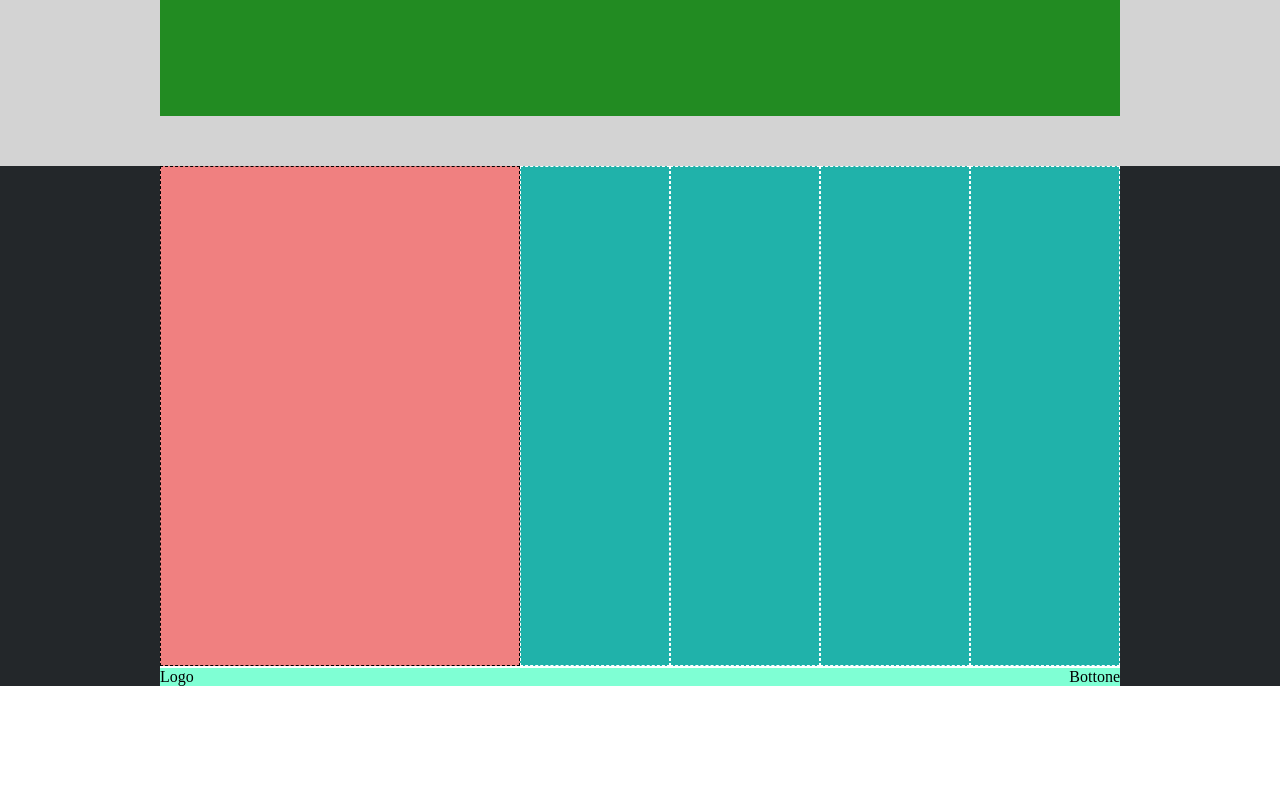
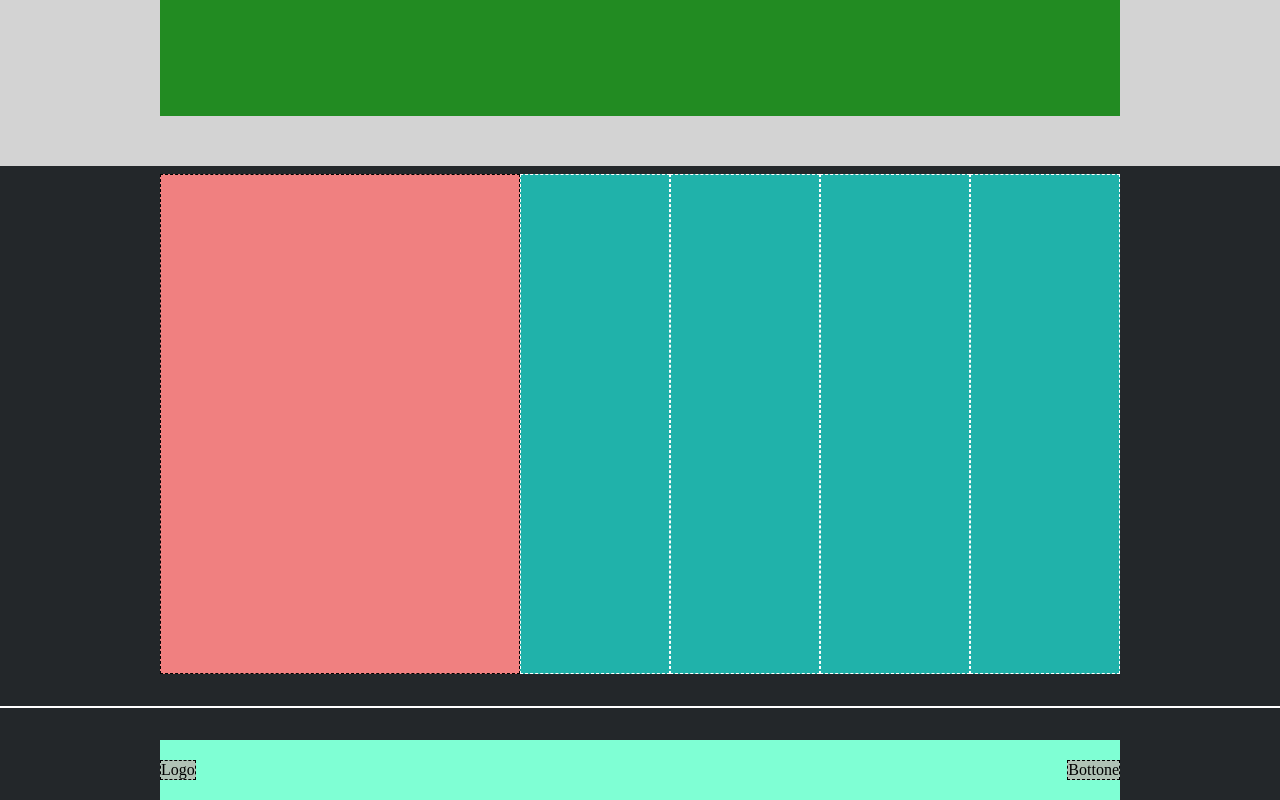
Before and after one commit to bia9400/htmlcss-struttura-discord, a plain HTML site: page index.html in a window 1280 px wide. Shown: the part 2620-3420 px from the top of the page. Before the commit the page ends 3306 px from the top, so only its background shows below. Drawn offline with Linux system fonts and the light colour scheme.

Commit message:
end-exercise

```diff
--- a/css/style.css
+++ b/css/style.css
@@ -95,9 +95,11 @@ div .green-square {
     justify-content: space-between;
     align-items: center;
     background-color: #7FFFD4;
+    min-height: 60px;
 }
 .hr{
     border-top: 2px solid white;
+
 }
 footer{
     background-color: #23272A;
@@ -112,3 +114,15 @@ footer .column{
     border: 1px dashed white;
     min-height: 500px;
 }
+.logo,
+.button {
+    background-color: #B0C2B5;
+    border: 1px dashed black;
+}
+.padding-bottom {
+    padding-bottom: 2rem;
+    padding-top: 0.5rem;
+}
+.padding-top{
+    padding-top: 2rem;
+}
--- a/index.html
+++ b/index.html
@@ -58,7 +58,7 @@
 
     <footer>
 
-        <div class="container ">
+        <div class="container padding-bottom ">
             <div class="flex ">
                 <div class="column" id="left-color"></div>
                 <div class="column"></div>
@@ -66,13 +66,16 @@
                 <div class="column"></div>
                 <div class="column"></div>
             </div>
+         </div>
+
             <div class="hr"></div>
+        <div class="container padding-top ">
             <div class="flex space-between">
                 <div class="logo" style="text-align: left;">Logo</div>
 
                 <div class="button" style="text-align: right;">Bottone</div>
             </div>
-
+</div>
 
 
 
```
